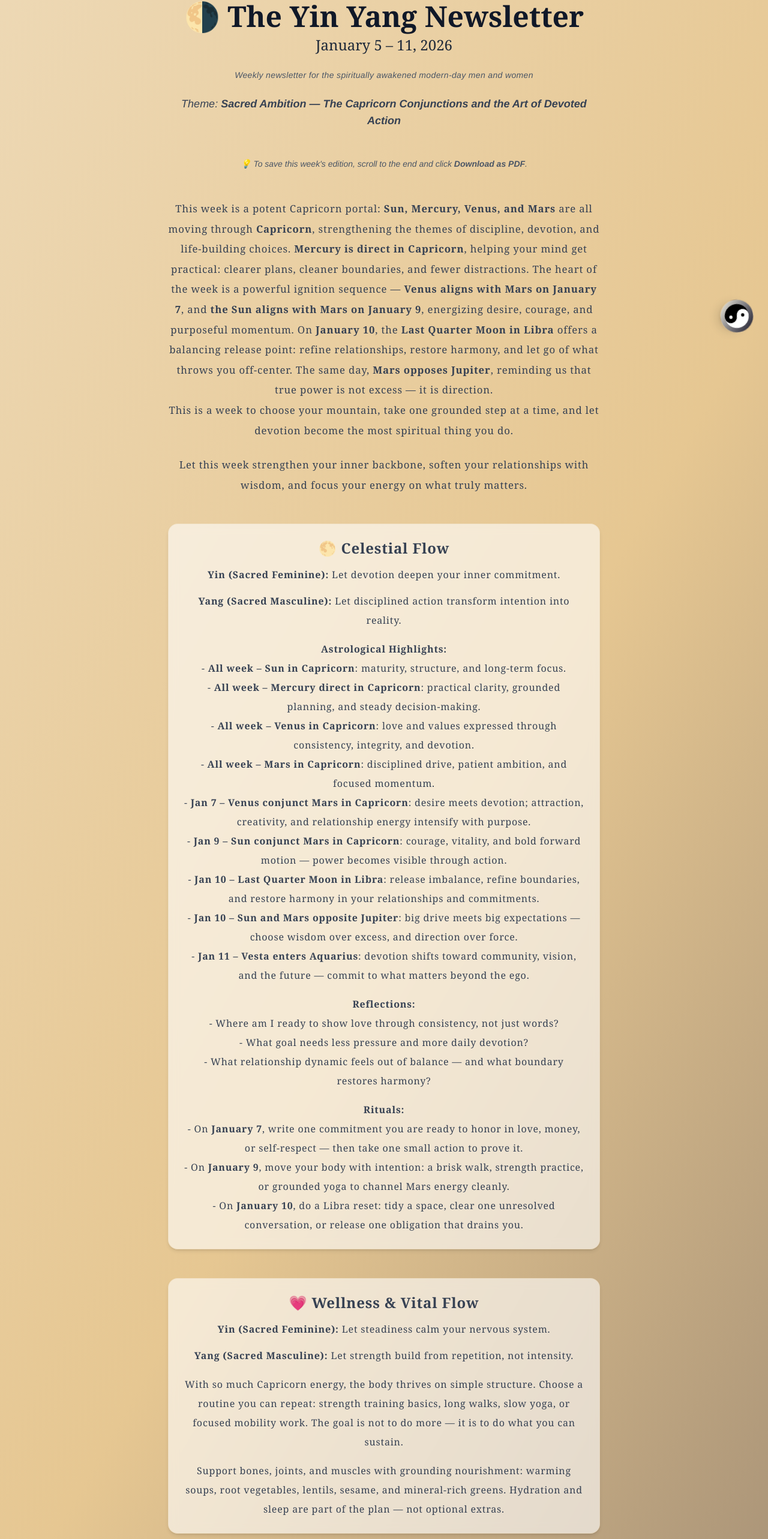
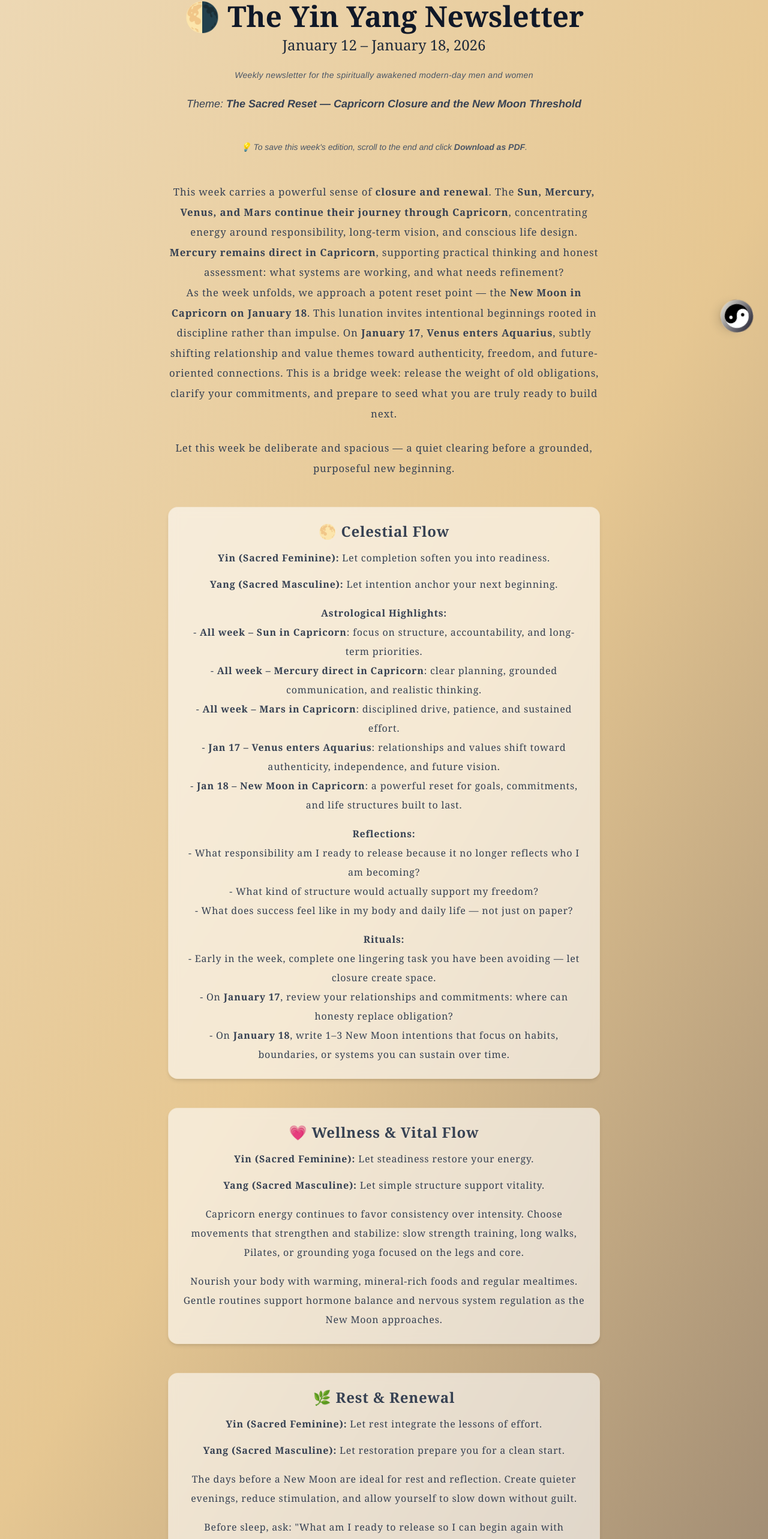
Before and after one commit to rajinipreethajohn/360-harmony-hub, a Next.js app: page /newsletter in a window 1280 px wide. Shown: the part 173-2739 px from the top of the page at 60% size. Built offline with nearby package versions, Linux system fonts and the light colour scheme.

Commit message:
'Jan12-18'

```diff
--- a/app/newsletter/page.tsx
+++ b/app/newsletter/page.tsx
@@ -24,7 +24,7 @@ export default function NewsletterPage() {
         </h1>
 
         <h2 className="text-2xl font-serif text-gray-800 mb-1">
-          January 5 – 11, 2026
+          January 12 – January 18, 2026
         </h2>
 
         <p className="italic text-sm text-gray-600 tracking-wide my-6">
@@ -34,10 +34,7 @@ export default function NewsletterPage() {
 
         <p className="italic text-lg text-gray-700">
           Theme:{" "}
-          <b>
-            Sacred Ambition — The Capricorn Conjunctions and the Art of Devoted
-            Action
-          </b>
+          <b>The Sacred Reset — Capricorn Closure and the New Moon Threshold</b>
         </p>
       </motion.div>
 
@@ -57,27 +54,29 @@ export default function NewsletterPage() {
       >
         <div className="text-center max-w-3xl mx-auto leading-loose text-[1.05rem] font-serif text-gray-700 tracking-wider">
           <p className="mb-6">
-            This week is a potent Capricorn portal:{" "}
-            <b>Sun, Mercury, Venus, and Mars</b> are all moving through{" "}
-            <b>Capricorn</b>, strengthening the themes of discipline, devotion,
-            and life-building choices. <b>Mercury is direct in Capricorn</b>,
-            helping your mind get practical: clearer plans, cleaner boundaries,
-            and fewer distractions. The heart of the week is a powerful ignition
-            sequence — <b>Venus aligns with Mars on January 7</b>, and{" "}
-            <b>the Sun aligns with Mars on January 9</b>, energizing desire,
-            courage, and purposeful momentum. On <b>January 10</b>, the{" "}
-            <b>Last Quarter Moon in Libra</b> offers a balancing release point:
-            refine relationships, restore harmony, and let go of what throws you
-            off-center. The same day, <b>Mars opposes Jupiter</b>, reminding us
-            that true power is not excess — it is direction.
+            This week carries a powerful sense of <b>closure and renewal</b>.
+            The{" "}
+            <b>
+              Sun, Mercury, Venus, and Mars continue their journey through
+              Capricorn
+            </b>
+            , concentrating energy around responsibility, long-term vision, and
+            conscious life design. <b>Mercury remains direct in Capricorn</b>,
+            supporting practical thinking and honest assessment: what systems
+            are working, and what needs refinement?
             <br />
-            This is a week to choose your mountain, take one grounded step at a
-            time, and let devotion become the most spiritual thing you do.
+            As the week unfolds, we approach a potent reset point — the{" "}
+            <b>New Moon in Capricorn on January 18</b>. This lunation invites
+            intentional beginnings rooted in discipline rather than impulse. On{" "}
+            <b>January 17</b>, <b>Venus enters Aquarius</b>, subtly shifting
+            relationship and value themes toward authenticity, freedom, and
+            future-oriented connections. This is a bridge week: release the
+            weight of old obligations, clarify your commitments, and prepare to
+            seed what you are truly ready to build next.
           </p>
           <p>
-            Let this week strengthen your inner backbone, soften your
-            relationships with wisdom, and focus your energy on what truly
-            matters.
+            Let this week be deliberate and spacious — a quiet clearing before a
+            grounded, purposeful new beginning.
           </p>
         </div>
       </motion.div>
@@ -86,177 +85,159 @@ export default function NewsletterPage() {
       {[
         {
           title: "🌕 Celestial Flow",
-          yin: "Let devotion deepen your inner commitment.",
-          yang: "Let disciplined action transform intention into reality.",
+          yin: "Let completion soften you into readiness.",
+          yang: "Let intention anchor your next beginning.",
           content: (
             <>
               <p className="mt-4">
                 <b>Astrological Highlights:</b>
-                <br />- <b>All week – Sun in Capricorn</b>: maturity, structure,
-                and long-term focus.
-                <br />- <b>All week – Mercury direct in Capricorn</b>: practical
-                clarity, grounded planning, and steady decision-making.
-                <br />- <b>All week – Venus in Capricorn</b>: love and values
-                expressed through consistency, integrity, and devotion.
+                <br />- <b>All week – Sun in Capricorn</b>: focus on structure,
+                accountability, and long-term priorities.
+                <br />- <b>All week – Mercury direct in Capricorn</b>: clear
+                planning, grounded communication, and realistic thinking.
                 <br />- <b>All week – Mars in Capricorn</b>: disciplined drive,
-                patient ambition, and focused momentum.
-                <br />- <b>Jan 7 – Venus conjunct Mars in Capricorn</b>: desire
-                meets devotion; attraction, creativity, and relationship energy
-                intensify with purpose.
-                <br />- <b>Jan 9 – Sun conjunct Mars in Capricorn</b>: courage,
-                vitality, and bold forward motion — power becomes visible
-                through action.
-                <br />- <b>Jan 10 – Last Quarter Moon in Libra</b>: release
-                imbalance, refine boundaries, and restore harmony in your
-                relationships and commitments.
-                <br />- <b>Jan 10 – Sun and Mars opposite Jupiter</b>: big drive
-                meets big expectations — choose wisdom over excess, and
-                direction over force.
-                <br />- <b>Jan 11 – Vesta enters Aquarius</b>: devotion shifts
-                toward community, vision, and the future — commit to what
-                matters beyond the ego.
+                patience, and sustained effort.
+                <br />- <b>Jan 17 – Venus enters Aquarius</b>: relationships and
+                values shift toward authenticity, independence, and future
+                vision.
+                <br />- <b>Jan 18 – New Moon in Capricorn</b>: a powerful reset
+                for goals, commitments, and life structures built to last.
               </p>
               <p className="mt-4">
                 <b>Reflections:</b>
                 <br />
-                - Where am I ready to show love through consistency, not just
-                words?
+                - What responsibility am I ready to release because it no longer
+                reflects who I am becoming?
                 <br />
-                - What goal needs less pressure and more daily devotion?
-                <br />- What relationship dynamic feels out of balance — and
-                what boundary restores harmony?
+                - What kind of structure would actually support my freedom?
+                <br />- What does success feel like in my body and daily life —
+                not just on paper?
               </p>
               <p className="mt-4">
                 <b>Rituals:</b>
-                <br />- On <b>January 7</b>, write one commitment you are ready
-                to honor in love, money, or self-respect — then take one small
-                action to prove it.
-                <br />- On <b>January 9</b>, move your body with intention: a
-                brisk walk, strength practice, or grounded yoga to channel Mars
-                energy cleanly.
-                <br />- On <b>January 10</b>, do a Libra reset: tidy a space,
-                clear one unresolved conversation, or release one obligation
-                that drains you.
+                <br />- Early in the week, complete one lingering task you have
+                been avoiding — let closure create space.
+                <br />- On <b>January 17</b>, review your relationships and
+                commitments: where can honesty replace obligation?
+                <br />- On <b>January 18</b>, write 1–3 New Moon intentions that
+                focus on habits, boundaries, or systems you can sustain over
+                time.
               </p>
             </>
           ),
         },
         {
           title: "💗 Wellness & Vital Flow",
-          yin: "Let steadiness calm your nervous system.",
-          yang: "Let strength build from repetition, not intensity.",
+          yin: "Let steadiness restore your energy.",
+          yang: "Let simple structure support vitality.",
           content: (
             <>
               <p className="mt-4">
-                With so much Capricorn energy, the body thrives on simple
-                structure. Choose a routine you can repeat: strength training
-                basics, long walks, slow yoga, or focused mobility work. The
-                goal is not to do more — it is to do what you can sustain.
+                Capricorn energy continues to favor consistency over intensity.
+                Choose movements that strengthen and stabilize: slow strength
+                training, long walks, Pilates, or grounding yoga focused on the
+                legs and core.
               </p>
               <p className="mt-4">
-                Support bones, joints, and muscles with grounding nourishment:
-                warming soups, root vegetables, lentils, sesame, and
-                mineral-rich greens. Hydration and sleep are part of the plan —
-                not optional extras.
+                Nourish your body with warming, mineral-rich foods and regular
+                mealtimes. Gentle routines support hormone balance and nervous
+                system regulation as the New Moon approaches.
               </p>
             </>
           ),
         },
         {
           title: "🌿 Rest & Renewal",
-          yin: "Let your inner world soften and restore.",
-          yang: "Let rest become the foundation of your power.",
+          yin: "Let rest integrate the lessons of effort.",
+          yang: "Let restoration prepare you for a clean start.",
           content: (
             <>
               <p className="mt-4">
-                This week can feel energizing and demanding at the same time.
-                Create pockets of quiet to prevent burnout: early bedtime
-                rituals, screen boundaries, and a slower morning start where
-                possible. Capricorn thrives when the system is regulated.
+                The days before a New Moon are ideal for rest and reflection.
+                Create quieter evenings, reduce stimulation, and allow yourself
+                to slow down without guilt.
               </p>
               <p className="mt-4">
-                The <b>Last Quarter Moon</b> is ideal for release. Before sleep,
-                ask: &quot;What am I carrying that is not mine to hold?&quot;
-                Exhale it out gently. Let rest be a conscious act of
-                self-respect.
+                Before sleep, ask: &quot;What am I ready to release so I can
+                begin again with clarity?&quot; Trust that rest is part of your
+                productivity cycle, not separate from it.
               </p>
             </>
           ),
         },
         {
           title: "✨ Abundance in Alignment",
-          yin: "Receive clarity about what is truly valuable.",
-          yang: "Build wealth through integrity and focus.",
+          yin: "Receive clarity about what is sustainable.",
+          yang: "Build wealth through patience and focus.",
           content: (
             <>
               <p className="mt-4">
-                Venus and Mars in Capricorn favor long-term value: consistent
-                effort, wise boundaries, and devotion to craft. This is a strong
-                week to review pricing, budgeting, timelines, and systems — not
-                from fear, but from sovereignty.
+                The Capricorn New Moon supports long-term abundance strategies.
+                This is a strong week to simplify financial plans, review
+                commitments, and remove energy leaks.
               </p>
               <p className="mt-4">
-                With <b>Mars opposite Jupiter</b>, watch the temptation to
-                overcommit. Abundance grows faster when your energy is
-                protected. Choose one priority that moves the needle, and let
-                everything else become secondary.
+                As Venus prepares to shift signs, reassess what you value most:
+                stability, freedom, or innovation — and how your choices can
+                reflect all three in balance.
               </p>
             </>
           ),
         },
         {
           title: "🧘 Stillness & Power",
-          yin: "Let your heart become the calm center.",
-          yang: "Let your spine become your steady vow.",
+          yin: "Let inner truth guide your reset.",
+          yang: "Let commitment become your quiet strength.",
           content: (
             <>
               <p className="mt-4">
-                Visualize a mountain path beneath your feet. With each inhale,
-                draw strength up from the earth. With each exhale, feel your
-                energy settle into your body — calm, focused, and unshakable.
-                You do not need urgency. You need devotion.
+                Visualize yourself standing at the base of a mountain at dawn.
+                The path ahead is clear, not rushed. With each breath, feel
+                yourself grounded, capable, and supported by your own
+                consistency.
               </p>
               <p className="mt-4">
-                <b>Affirm:</b> I move with steady purpose and sacred discipline.
+                <b>Affirm:</b> I release what is complete and commit to what is
+                true.
                 <br />
-                <b>Prompt:</b> What is my most important commitment right now —
-                and what daily action makes it real?
+                <b>Prompt:</b> What structure, habit, or boundary would most
+                support the life I am ready to build now?
               </p>
             </>
           ),
         },
         {
           title: "🌟 Sacred Affirmation",
-          yin: "Let devotion soften you into trust.",
-          yang: "Let discipline lift you into mastery.",
+          yin: "Let release create spaciousness.",
+          yang: "Let intention shape the path ahead.",
           content: (
             <>
               <p className="mt-4 italic">
-                "I honor my desires with wisdom, and I build my life with
-                patience, integrity, and grace."
+                "I honor what I have built, I release what no longer fits, and I
+                begin again with clarity and devotion."
               </p>
               <p className="mt-4">
-                Speak this affirmation daily, especially around the Venus–Mars
-                and Sun–Mars conjunctions, to channel power into aligned action.
+                Speak this affirmation during the New Moon to align your inner
+                resolve with grounded, sustainable action.
               </p>
             </>
           ),
         },
         {
           title: "🔮 A Final Whisper",
-          yin: "Let love be shown through steadiness.",
-          yang: "Let your actions become your prayers.",
+          yin: "Let endings be gentle.",
+          yang: "Let beginnings be intentional.",
           content: (
             <>
               <p className="mt-4 italic">
-                "This week, I choose devotion over distraction — and I become
-                the one who follows through."
+                "This week, I clear the ground — and I choose what I am ready to
+                grow."
               </p>
               <p className="mt-4">
-                Capricorn energy rewards the quiet ones who keep showing up. Let
-                the week be simple: one clear goal, one steady rhythm, one
-                honest boundary, and one loving act that proves you mean what
-                you say — to others and to yourself.
+                The Capricorn New Moon does not ask for perfection — it asks for
+                honesty and commitment. Release what is heavy, keep what is
+                essential, and step forward with patience and trust in your
+                ability to build a life that truly supports you.
               </p>
             </>
           ),
```
